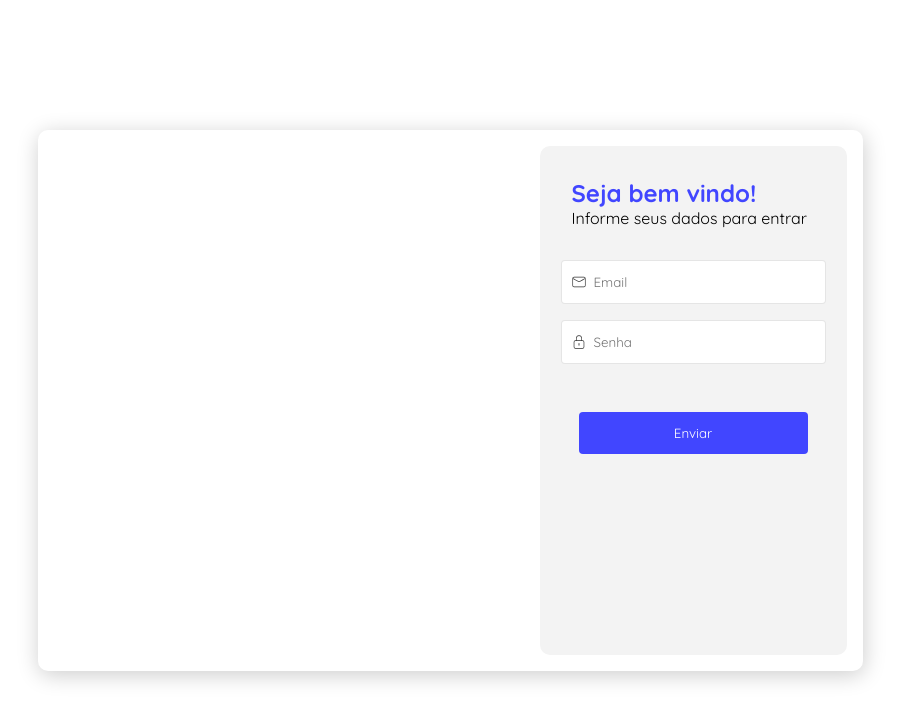
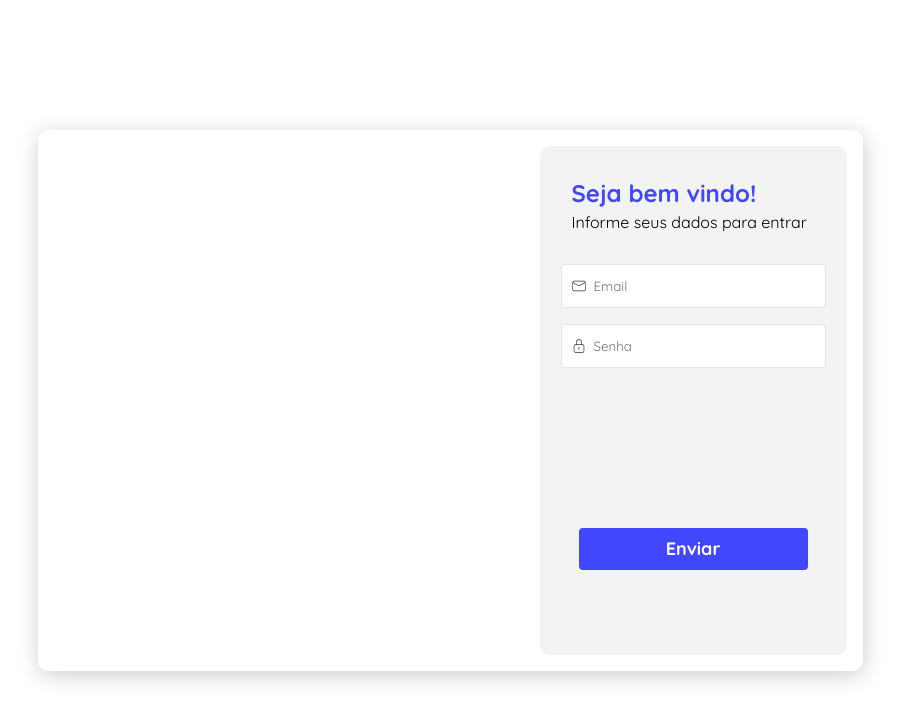
Before and after one commit to davidgamaserrate1/duett-web, a React (Create React App) app: page /login in a window 1280 px wide. Shown: the top 720 px of the page, without its empty margins (190-1092 px from the left). Built offline with nearby package versions, Linux system fonts and the light colour scheme.

Commit message:
feat: add types and idententation

```diff
--- a/src/components/Button/button.styles.css
+++ b/src/components/Button/button.styles.css
@@ -5,5 +5,15 @@
     color: #ffff;
     border: none;
     border-radius: 4px;
+    font-weight: bold;
+    font-size: large;
+}
 
+.button_submit:hover{
+    cursor: pointer;
 }
+
+.button_submit:disabled{
+   opacity: 20;
+   opacity: 0.5;
+}
--- a/src/components/Input/index.tsx
+++ b/src/components/Input/index.tsx
@@ -2,20 +2,12 @@ import './input.styles.css'
 
 import { ErrorMessage, Field } from "formik"
 
-interface IInputProps {
-    name: string,
-    type : string,
-    icon?: React.ElementType
-    props: any,
-}
-const erro = (
-    <span  className="input_error"/>
-)
+import { IInputProps } from './input.type';
+
 export function Input({name, type, icon: Icon, props}:IInputProps){
     const namePlaceHolder =  name[0].toUpperCase() + name.slice(1);
 
     return (
-        <>
         <div className='input_container'>
             <ErrorMessage name={name} component="div" className="input_error" />
             {Icon && <Icon className="input_icon" />}
@@ -24,6 +16,5 @@ export function Input({name, type, icon: Icon, props}:IInputProps){
             />
         </div>
 
-        </>
     )
 }
--- /dev/null
+++ b/src/components/Input/input.type.ts
@@ -0,0 +1,6 @@
+export interface IInputProps {
+    name: string,
+    type : string,
+    icon?: React.ElementType
+    props: any,
+}
--- a/src/components/Laytout/layout.styles.css
+++ b/src/components/Laytout/layout.styles.css
@@ -38,18 +38,6 @@
     animation: fadeInUp 0.5s ease-in-out forwards;
 }
 
-@keyframes fadeInUp {
-    0% {
-        opacity: 0;
-        transform: translateY(20px);
-    }
-
-    100% {
-        opacity: 1;
-        transform: translateY(0);
-    }
-}
-
 @media (max-width:750px) {
     .illustration_image{
         max-width: 300px;
@@ -74,5 +62,4 @@
         width: 100%;
         max-width: 100%;
     }
-
 }
--- a/src/pages/Login/index.tsx
+++ b/src/pages/Login/index.tsx
@@ -18,13 +18,13 @@ export function Login() {
     }
 
     const validationSchema = Yup.object({
-        email: Yup.string().required("Informe o email"),
+        email: Yup.string().required("Informe seu email"),
         senha: Yup.string().required("Informe sua senha"),
     })
 
-    const handleSubmit = (values: any, { setSubmitting }: any)  =>{
+    const handleSubmit = (values: any, {  isSubmitting }: any)  =>{
         console.log(values)
-        setSubmitting(true)
+        isSubmitting(false)
     }
 
     return (
@@ -43,7 +43,7 @@ export function Login() {
                     <Input  name={"email"} type={"text"} icon={CiMail} props={values}/>
                     <Input  name={"senha"} type={"password"} icon={CiLock} props={values}/>
                     <div className="button_login">
-                        <Button disabled={isSubmitting} >
+                        <Button  disabled={isSubmitting} >
                             Enviar
                         </Button>
                     </div>
--- a/src/pages/Login/login.styles.css
+++ b/src/pages/Login/login.styles.css
@@ -20,8 +20,9 @@
 
 .login-header h2 {
     text-align: left;
+    margin-top: 4px;
 }
 
 .button_login{
-    margin-top: 32px;
+    margin-top: 144px;
 }
```
